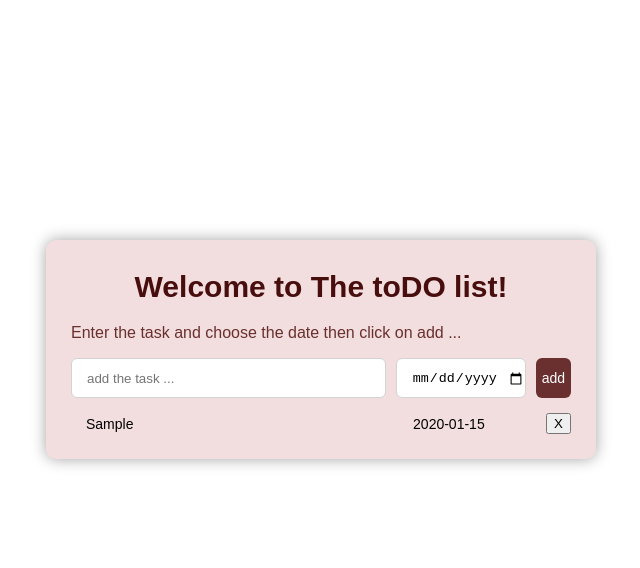
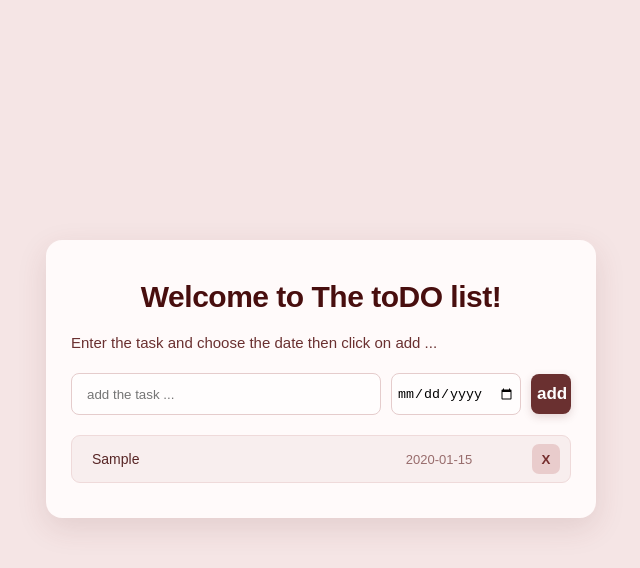
Before and after one commit to rosaraad/javascript-mini-projects, a plain HTML site: page 06-toDo.html in a window 1280 px wide. Both pictures are taken after typing "Sample", "2020-01-15" into the empty fields and a click on the button "add". Shown: the whole page, without its empty margins (319-959 px from the left). Drawn offline with Linux system fonts and the light colour scheme.

Commit message:
project-07-added

```diff
--- a/06-toDo.html
+++ b/06-toDo.html
@@ -14,33 +14,36 @@
             margin: 0;
             padding: 0;
             font-family: Arial, Helvetica, sans-serif;
+            background-color: #f5e5e5;
         }
 
         .container {
             width: 550px;
             height: fit-content;
-            padding: 10px 25px;
+            padding: 20px 25px;
             margin: 30vh auto;
-            border-radius: 10px;
-            box-shadow: 0 0 15px rgb(166, 164, 164);
-            background-color: rgb(242, 222, 222);
+            border-radius: 16px;
+            box-shadow: 0 10px 30px rgba(106, 48, 48, 0.13);
+            background-color: #fffafa;
         }
 
         h1 {
             color: rgb(72, 14, 14);
             text-align: center;
             font-size: 30px;
+            letter-spacing: -0.5px;
         }
 
         p {
             color: rgb(106, 48, 48);
             text-align: left;
-            font-size: 16px;
+            font-size: 15px;
+            margin-bottom: 22px;
         }
 
         .div-input {
             width: 100%;
-            height: 40px;
+            height: 42px;
             display: flex;
             align-items: center;
             justify-content: space-between;
@@ -49,9 +52,17 @@
             input {
                 width: 400px;
                 height: 100%;
-                border-radius: 6px;
-                border: 1px solid lightgray;
+                border-radius: 8px;
+                border: 1px solid #e5cccc;
                 padding-left: 15px;
+                background-color: #fffdfd;
+                outline: none;
+                transition: 0.25s;
+            }
+
+            input:focus {
+                border-color: rgb(106, 48, 48);
+                box-shadow: 0 0 0 3px rgba(106, 48, 48, 0.09);
             }
 
             input:hover {
@@ -61,8 +72,10 @@
             .date {
                 width: 130px;
                 height: 100%;
-                border-radius: 6px;
-                border: 1px solid lightgray;
+                border-radius: 8px;
+                border: 1px solid #e5cccc;
+                background-color: #fffdfd;
+                padding: 0 5px;
             }
 
             .date:hover {
@@ -74,57 +87,87 @@
                 height: 40px;
                 background-color: rgb(106, 48, 48);
                 border: none;
-                border-radius: 6px;
+                border-radius: 8px;
                 color: white;
-                font-size: 14px;
+                font-size: 17px;
+                font-weight: bold;
+                transition: 0.25s;
+                box-shadow: 0 3px 8px rgba(106, 48, 48, 0.18);
             }
 
             button:hover {
                 cursor: pointer;
                 background-color: rgb(64, 27, 27);
+                transform: translateY(-2px);
+                box-shadow: 0 5px 12px rgba(106, 48, 48, 0.22);
             }
-
         }
 
         .list {
             width: 100%;
             height: fit-content;
-            margin-top: 15px;
+            margin-top: 20px;
             margin-bottom: 15px;
             display: flex;
             flex-direction: column;
-            row-gap: 15px;
+            row-gap: 12px;
 
             .list-task {
                 width: 100%;
-                height: 100%;
+                height: 48px;
+                padding: 5px 10px;
                 display: flex;
                 align-items: center;
                 justify-content: space-between;
                 column-gap: 10px;
+                background-color: #f8eeee;
+                border: 1px solid #efdada;
+                border-radius: 9px;
+                transition: 0.2s;
+            }
+
+            .list-task:hover {
+                background-color: #f4e3e3;
+                box-shadow: 0 3px 10px rgba(106, 48, 48, 0.07);
+            }
 
             .list-task-name {
                 width: 350px;
                 height: 100%;
-                    padding-left: 15px;
+                padding-left: 10px;
+                display: flex;
+                align-items: center;
                 font-size: 14px;
+                color: #572525;
             }
 
             .list-task-date {
                 width: 130px;
                 height: 100%;
-                    font-size: 14px;
+                display: flex;
+                align-items: center;
+                font-size: 13px;
+                color: #986c6c;
                 text-align: left;
             }
 
+            button {
+                width: 30px;
+                height: 30px;
+                border: none;
+                border-radius: 7px;
+                background-color: #e9cccc;
+                color: #762d2d;
+                font-weight: bold;
+                transition: 0.2s;
+                cursor: pointer;
+            }
 
             button:hover {
                 background-color: rgb(235, 52, 52);
-                    border-color: rgb(235, 52, 52);
+                color: white;
+                transform: scale(1.05);
             }
-            }
-
-
         }
     </style>
 </head>
@@ -149,7 +192,7 @@
         function render() {
             let toDoList_HTML = ""
             for (let i = 0; i < toDoList.length; i++) {
-                let {name,duedate} = toDoList[i]
+                let { name, duedate } = toDoList[i]
                 toDoList_HTML += `
                 <div class="list-task">
                     <div class="list-task-name">${name}</div>
@@ -167,7 +210,12 @@
         function addTask() {
             let task = document.querySelector(".task").value
             let date = document.querySelector(".date").value
-            toDoList.push({name:task , duedate:date})
+
+            if (task == "" || date == "") {
+                alert("Please enter a task and pick a date!")
+            } else {
+                toDoList.push({ name: task, duedate: date })
+            }
             render()
         }
         function delTask(i) {
```
Also changed, not shown: 07-countdown.html (added, +150 -0 lines). Lines whose indentation alone changed are shown as unchanged.
